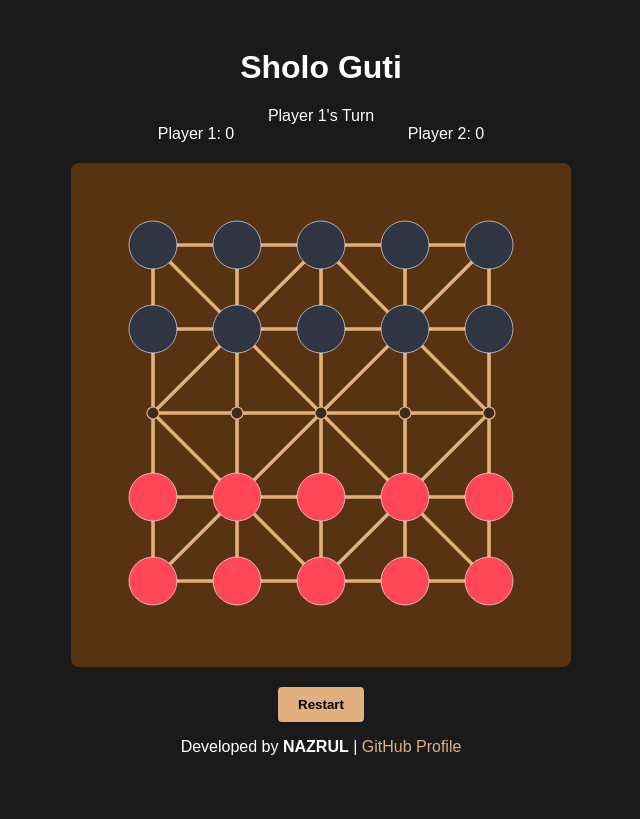
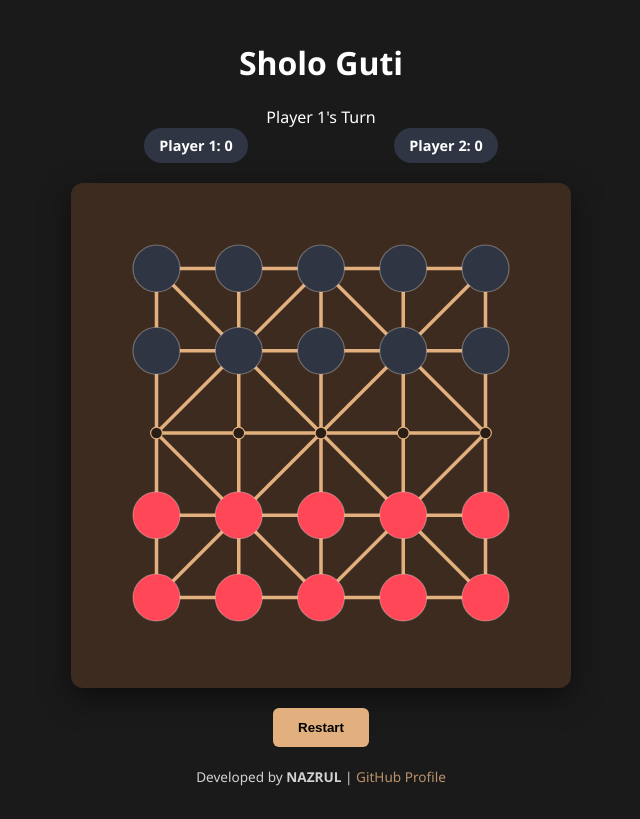
Before and after one commit to Alex000115/game-3, a plain HTML site: page index.html in a window 1280 px wide. Both pictures are taken after a click on the button "Two Players (Local)". Shown: the whole page, without its empty margins (319-959 px from the left). Drawn offline with Linux system fonts and the light colour scheme.

Commit message:
Update style.css

```diff
--- a/style.css
+++ b/style.css
@@ -4,42 +4,58 @@
     --p1-color: #ff4757;
     --p2-color: #2f3542;
     --highlight: #2ed573;
+    --text: #ffffff;
 }
 
 body {
     background-color: var(--bg);
-    color: white;
+    color: var(--text);
     display: flex;
     justify-content: center;
     align-items: center;
     min-height: 100vh;
     margin: 0;
-    font-family: sans-serif;
+    font-family: 'Segoe UI', Tahoma, Geneva, Verdana, sans-serif;
 }
 
 .container { text-align: center; width: 100%; max-width: 500px; padding: 20px; }
 
 .board-wrapper {
-    background: #573312;
-    padding: 10px;
-    border-radius: 8px;
+    background: #3d2b1f;
+    padding: 15px;
+    border-radius: 12px;
     margin: 20px auto;
+    box-shadow: 0 10px 30px rgba(0,0,0,0.5);
 }
 
 svg { width: 100%; height: auto; cursor: pointer; }
 
-.line { stroke: var(--board-line); stroke-width: 3; }
-.node { fill: #3d2b1f; stroke: var(--board-line); stroke-width: 1; }
+.line { stroke: var(--board-line); stroke-width: 3; stroke-linecap: round; }
+.node { fill: #2a1d15; stroke: var(--board-line); stroke-width: 1; }
 
-.bead { cursor: pointer; transition: transform 0.2s; stroke: white; stroke-width: 0.5; }
+.bead { cursor: pointer; transition: transform 0.2s ease; stroke: rgba(255,255,255,0.3); stroke-width: 1; }
+.bead:hover { transform: scale(1.1); }
 .bead.player1 { fill: var(--p1-color); }
 .bead.player2 { fill: var(--p2-color); }
 .bead.selected { stroke: var(--highlight); stroke-width: 4; }
 
-.move-hint { fill: var(--highlight); opacity: 0.6; cursor: pointer; }
+.move-hint { fill: var(--highlight); opacity: 0.5; cursor: pointer; transition: opacity 0.2s; }
+.move-hint:hover { opacity: 0.8; }
 
 .hidden { display: none; }
-.game-info { display: flex; justify-content: space-around; margin-bottom: 10px; }
-button { padding: 10px 20px; cursor: pointer; background: var(--board-line); border: none; font-weight: bold; border-radius: 4px; }
+.game-info { display: flex; justify-content: space-around; margin-bottom: 15px; font-weight: bold; }
+.score { background: #2f3542; padding: 8px 15px; border-radius: 20px; font-size: 0.9rem; }
 
+button {
+    padding: 12px 25px;
+    cursor: pointer;
+    background: var(--board-line);
+    border: none;
+    font-weight: bold;
+    border-radius: 6px;
+    transition: filter 0.2s;
+}
+button:hover { filter: brightness(1.1); }
+
+footer { margin-top: 20px; font-size: 0.85rem; opacity: 0.8; }
 footer a { color: var(--board-line); text-decoration: none; }
```
